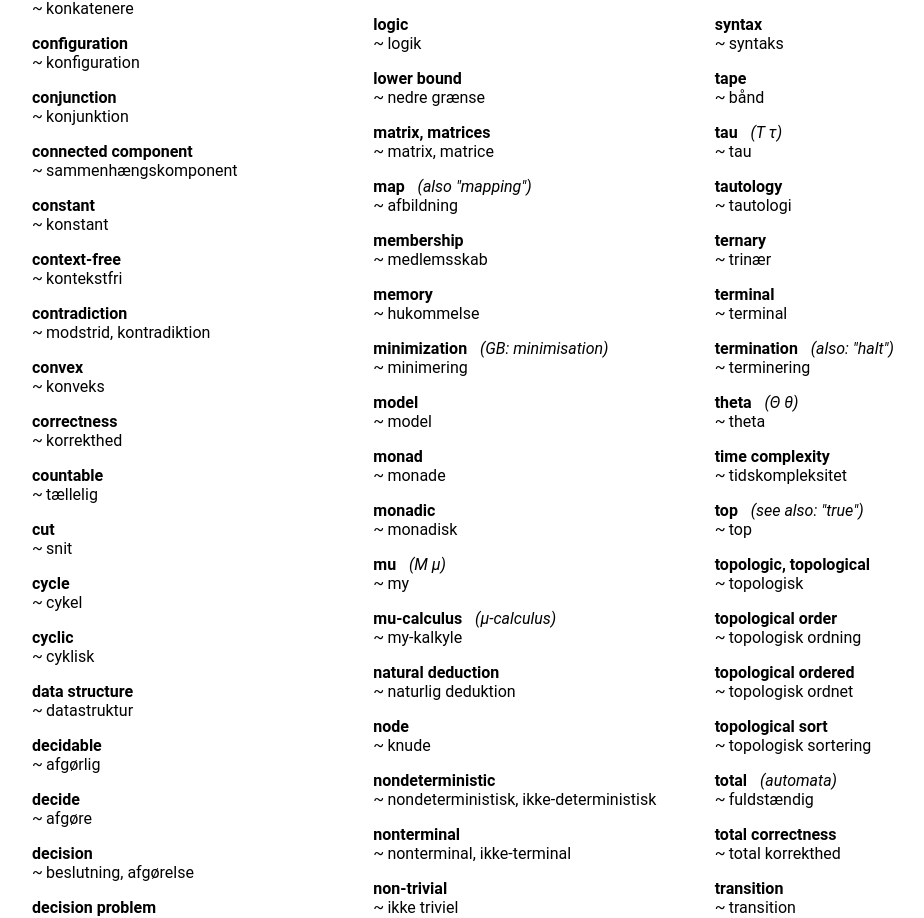
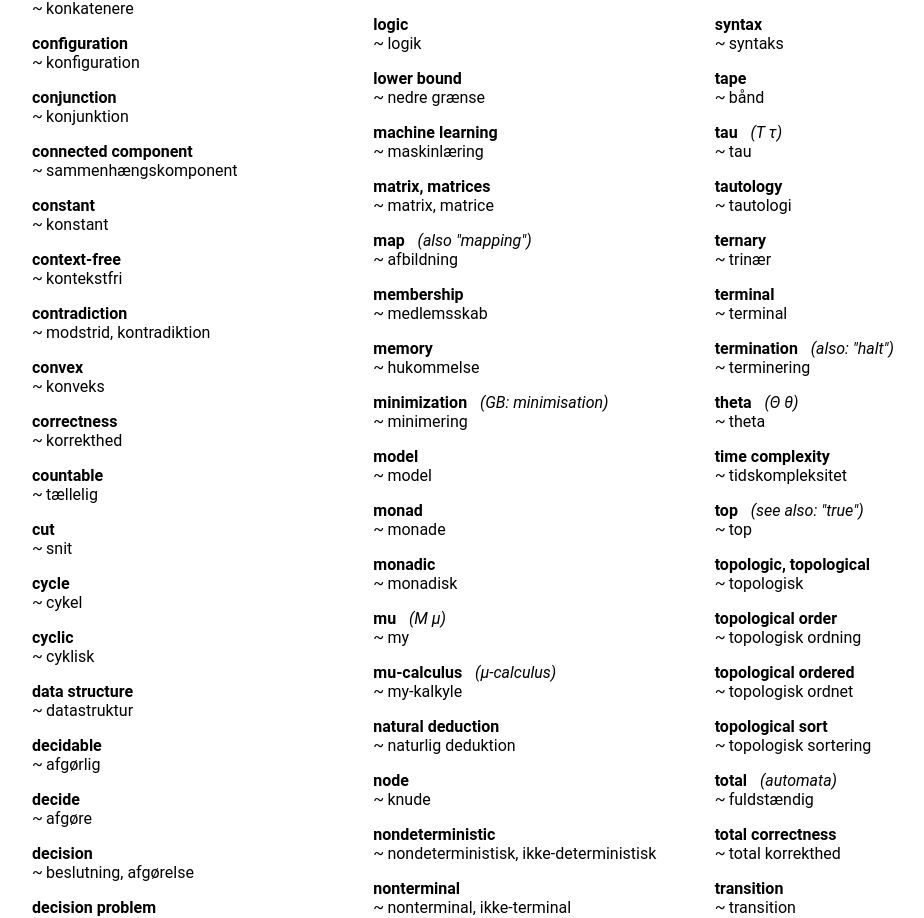
Before and after one commit to SSoelvsten/en-dk, a React (Create React App) app: page / in a window 1280 px wide. Shown: the part 3124-4042 px from the top of the page, without its empty margins (112-1036 px from the left). Built offline with nearby package versions, Linux system fonts and the light colour scheme.

Commit message:
Add 'machine learning'

```diff
--- a/src/dictionary.ts
+++ b/src/dictionary.ts
@@ -816,6 +816,11 @@ export const en_dk : Lexeme[] = [
     keywords: ["algorithmics"]
   },
   {
+    word: "machine learning",
+    translations: ["maskinlæring"],
+    keywords: ["machine learning"]
+  },
+  {
     word: "matrix, matrices",
     translations: ["matrix, matrice"],
     keywords: ["mathematics"]
```
